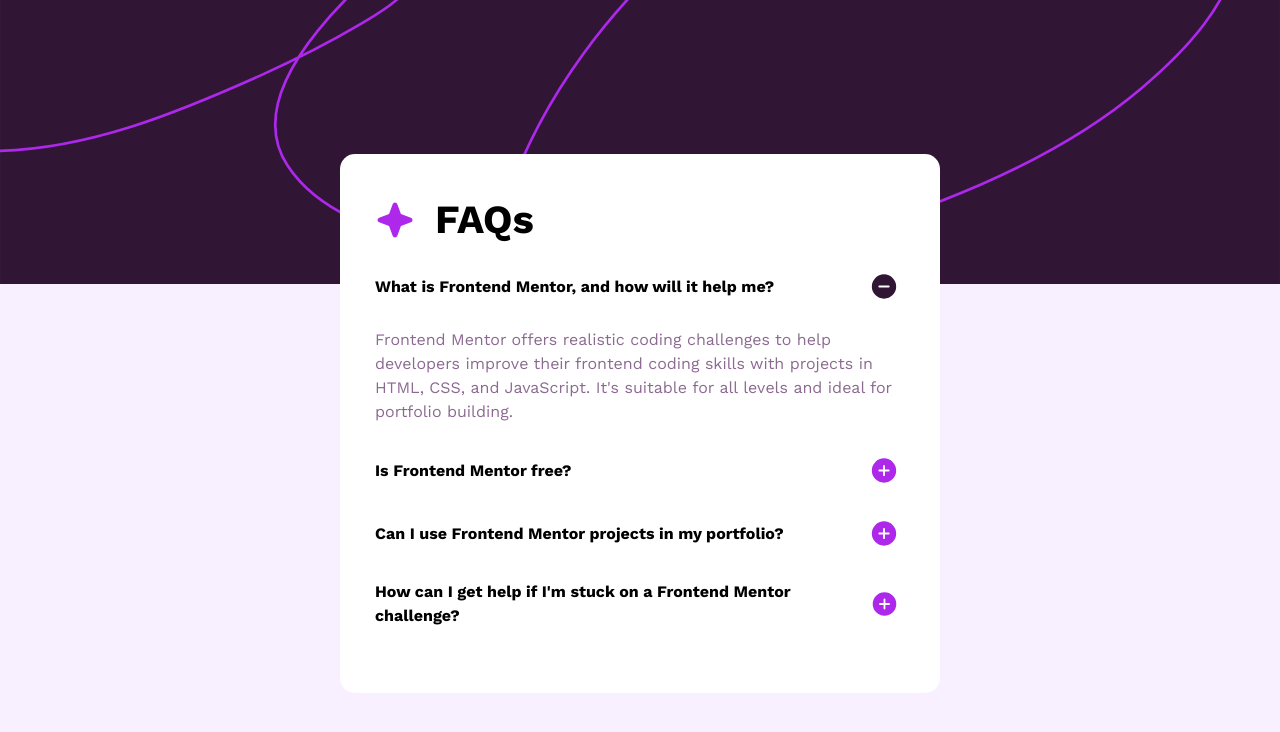
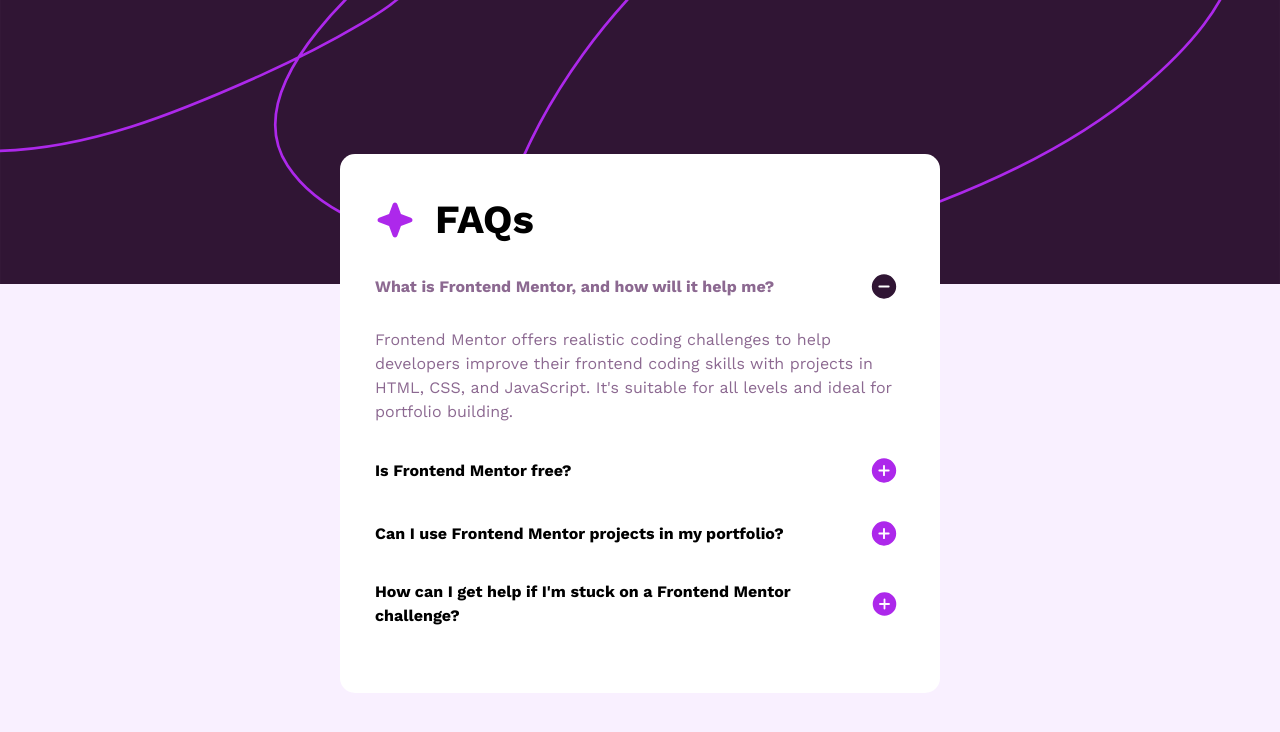
Before and after one commit to Michael-mikeojj/Frontend-mentor-projects, a plain HTML site: page Faq accordion/index.html in a window 1280 px wide. In both pictures the pointer is over the element "What is Frontend Mentor, and how will it help me?". Drawn offline with nearby package versions, Linux system fonts and the light colour scheme.

Commit message:
Commit
read me added

```diff
--- a/Faq accordion/index.css
+++ b/Faq accordion/index.css
@@ -76,6 +76,10 @@ h1 {
     font-weight: bold;
 }
 
+.question:hover {
+    color: hsl(292, 16%, 49%);
+}
+
 .answer {
     color: hsl(292, 16%, 49%);
 }
```
Also changed, not shown: Faq accordion/Screen.png (added), 3 other files.
